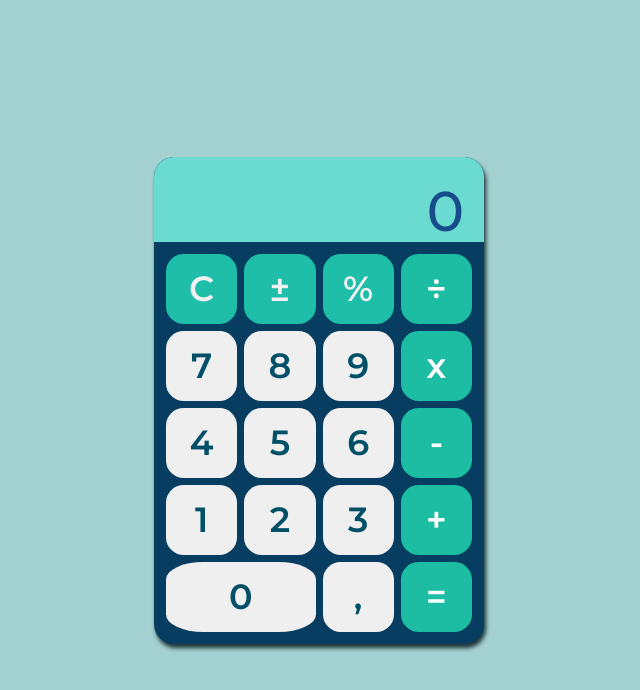
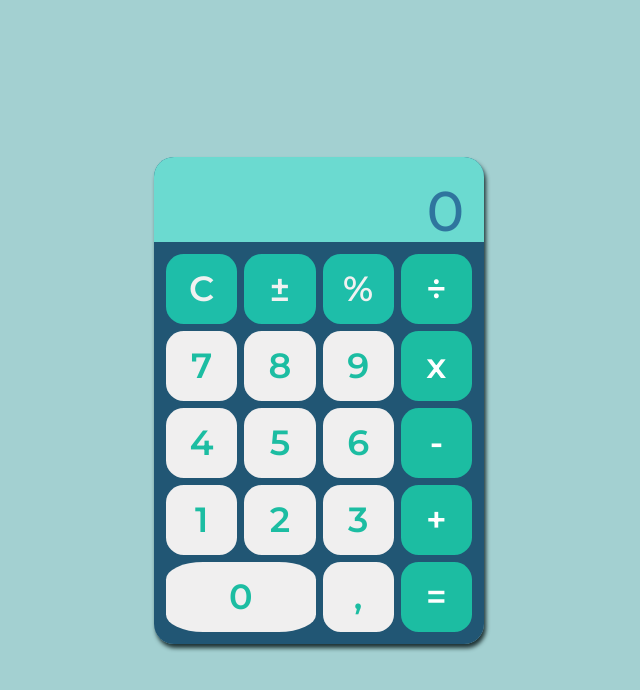
Before and after one commit to Filipeelopess98/Calculadora-B-sica, a plain HTML site: page index.html in a window 1280 px wide. Shown: the whole page, without its empty margins (321-961 px from the left). Drawn offline with Linux system fonts and the light colour scheme.

Commit message:
alterações color bottons

```diff
--- a/styles.css
+++ b/styles.css
@@ -15,7 +15,7 @@ body {
 
 .calculator {
     width: 330px;
-    background-color: #073d61;
+    background-color: #073d61d3;
     border-radius: 20px;
     box-shadow: 2px 4px 4px #1e3335;
     overflow: hidden;
@@ -25,7 +25,7 @@ body {
     height: 85px;
     padding: 20px;
     text-align: right;
-    color: #174d8a;;
+    color: #174d8ab7;;
     font-size: 3.5rem;
     font-weight: 500;
     background-color: #6bdad0;
@@ -71,7 +71,7 @@ body {
 .button-light-gray {
     background-color: #f0efef;
     border-radius: 25%;
-    color:  #025068;;
+    color: #1cbda2;
     font-size: 35px;
 }
 
```
